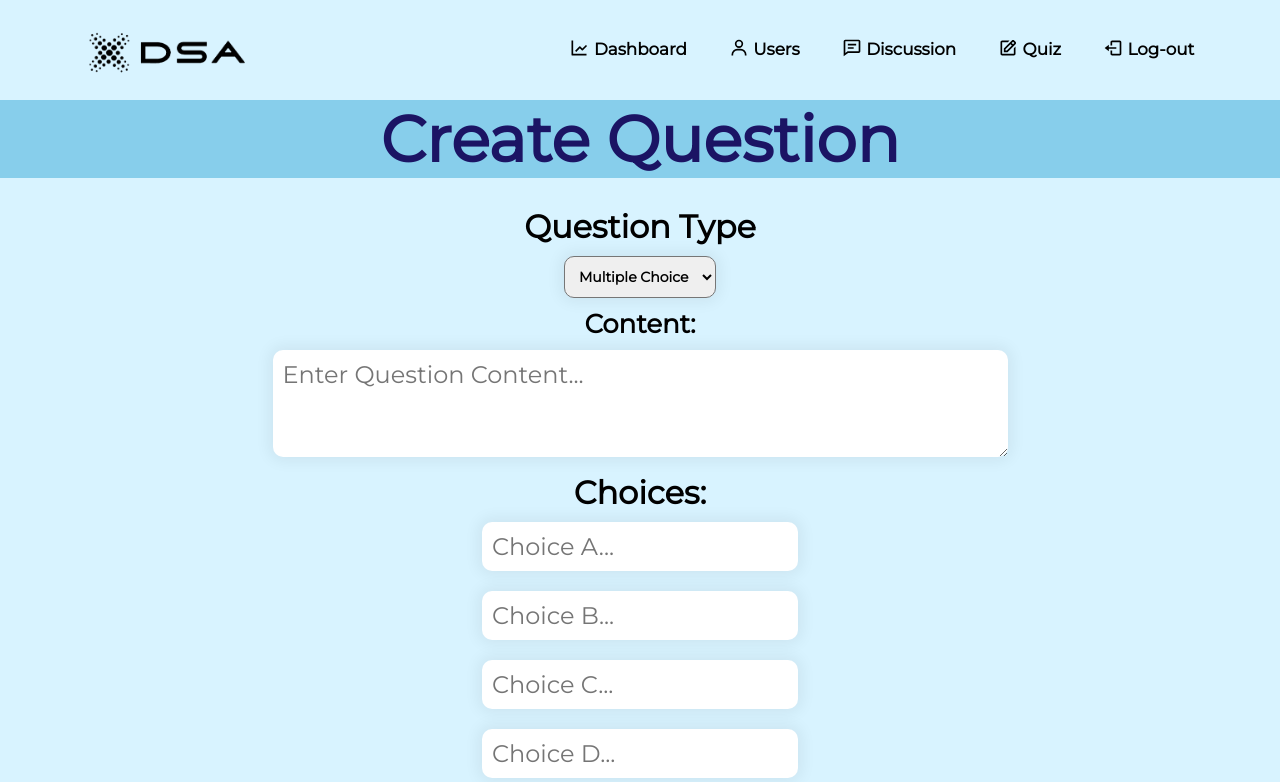
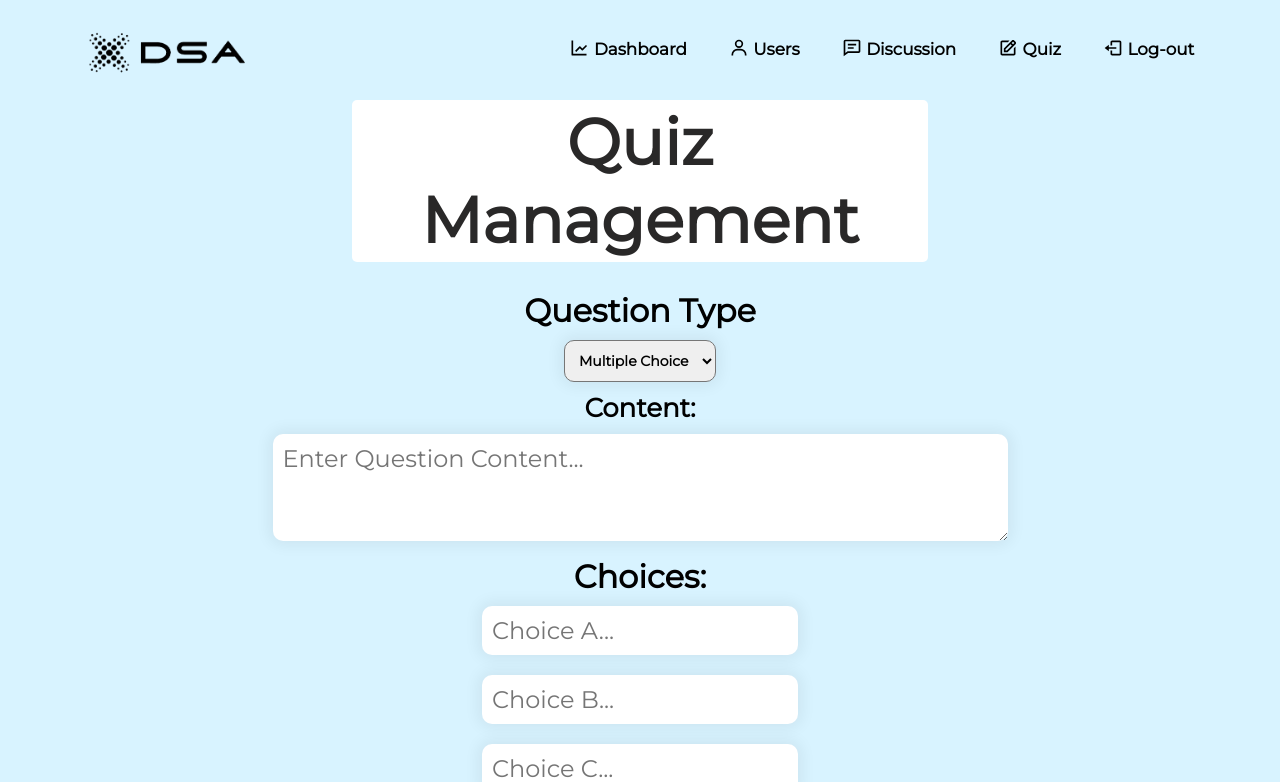
Before and after one commit to Jordiak/Visualizer, a React (Create React App) app in the folder client/: page /manage-quiz in a window 1280 px wide. Shown: the top 782 px of the page. Built offline with nearby package versions, Linux system fonts and the light colour scheme; no server answers.

Commit message:
updated quiz maker design

```diff
--- a/client/src/App.css
+++ b/client/src/App.css
@@ -1298,13 +1298,16 @@ h2 {
 }
 
 .quiz_deleteButton{
-  background-color: rgba(240, 40, 40, 0.777);
+  background-color: rgba(255, 93, 93, 0.777);
   color:black;
+  border-color: red;
+  border:1px;
 }
 
 .quiz_editButton{
-  background-color: rgba(202, 230, 26, 0.777);
+  background-color: rgba(194, 255, 101, 0.777);
   color:black;
+  border:1px;
 }
 .quiz-maker-container{
   text-align: center;
@@ -1322,8 +1325,12 @@ h2 {
 
 .quiz-maker-container > h1{
   font-size: 64px;
-  background-color: skyblue;
+  background-color: rgb(255, 255, 255);
+  color: #292828;
   margin: auto;
+  padding:3px;
+  width: 45%;
+  border-radius: 5px;
 }
 
 .quiz-maker-choices-input{
@@ -1370,10 +1377,13 @@ h2 {
 }
 
 .quiz_admin_container .questions{
-  background-color: whitesmoke;
+  background-color: rgb(255, 255, 255);
+  /* background-color: rgb(216, 243, 255); */
   min-height: 50vh;
   max-height: 77vh;
   padding-bottom: 30px;
+  border-radius: 5px;
+  box-shadow: 0 0 15px 4px rgba(0,0,0,0.06);
   /* border-radius: 6px;
   border: black solid 2px; */
   overflow-y: auto;
@@ -1387,7 +1397,7 @@ h2 {
   text-align: left;
   font-size: 52px;
   text-align: center;
-  background-color: #208ceb;
+  background-color: rgb(216, 243, 255);
   color: rgb(3, 0, 30);
 }
 
@@ -1450,6 +1460,11 @@ h2 {
   background-color: #cfedfd;
 }
 
+#quiz-content1{
+  background-color: rgb(216, 243, 255);
+  width: 30%;
+  margin: auto;
+}
 
 #quiz-content0{
   background-color: none;
--- a/client/src/components/pages/ManageQuiz.js
+++ b/client/src/components/pages/ManageQuiz.js
@@ -222,10 +222,10 @@ export default function ManageQuiz(){
 
 
     return(
-    <div style={{backgroundColor:"skyblue"}}>
+    <div>
 
         <div class="quiz-maker-container">
-            <h1>Create Question</h1>
+            <h1>Quiz Management</h1>
             <br></br>
             <label className="quiz-maker-label">Question Type</label>
             <br></br>
@@ -281,10 +281,10 @@ export default function ManageQuiz(){
             {questionSets.map((val, index)=>
             <div className="questions">
                 <div id="admin-quiz-content"><h1>Question {index+1}</h1></div>
-                <div id="quiz-content1" style={{backgroundColor:ChangeBGColor(val.question_type)}}><strong>{val.question_type}</strong></div>
+                <div id="quiz-content1"><strong>{val.question_type}</strong></div>
                 <div id="quiz-content2">{val.question_content}</div>
                 <div id="quiz-content3">Choices:{val.question_choices}</div>
-                <div id="quiz-content4">Correct Answer:{val.correct_answer}</div>
+                <div id="quiz-content4">Correct Answer: {val.correct_answer}</div>
 
 
                 <button class="quiz_editButton" onClick={()=>{EditQuestion(val.question_id, val.question_content, val.question_choices, val.correct_answer, val.question_type)}}>Edit Question</button>
--- a/client/src/components/pages/quiz.js
+++ b/client/src/components/pages/quiz.js
@@ -305,15 +305,15 @@ export default function Quiz(){
 
                         <h2>Multiple Choice</h2>
                         <strong><p>Select the corresponding choice based off your desired answer.</p></strong>
-                        <img width={'85%'} height={'60%'} src={fill_blank}></img>
+                        <img width={'85%'} height={'60%'} src={fill_blank} style={{border:"black solid 4px"}}></img>
                         <br></br>
                         <h2>Fill in the Blank</h2>
                         <strong><p>Input your desired answer in the textbox input by selecting and typing your answer.</p></strong>
-                        <img width={'85%'} height={'60%'} src={fil_blank2}></img>
+                        <img width={'85%'} height={'60%'} src={fil_blank2} style={{border:"black solid 4px"}}></img>
                         <br></br>
                         <h2>True or False</h2>
                         <strong><p>Click the true or false button whether the statement from the question is true or false.</p></strong>
-                        <img width={'85%'} height={'60%'} src={t_or_f}></img>
+                        <img width={'85%'} height={'60%'} src={t_or_f} style={{border:"black solid 4px"}}></img>
                         <br></br>
                         <br></br>
                         <strong><p></p>**The whole quiz can be backtracked by clicking the previous button, making it easier to make changes from your answers.</strong>
```
